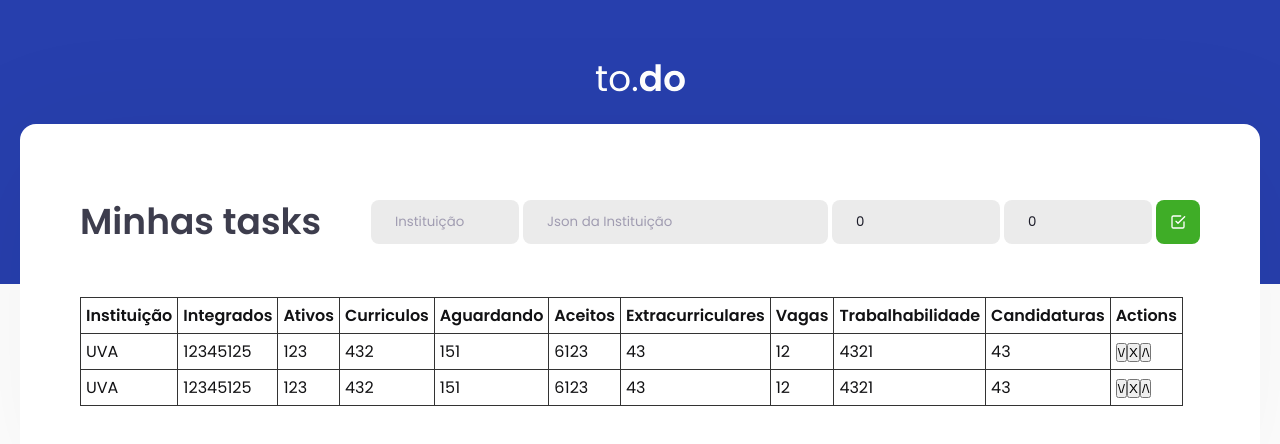
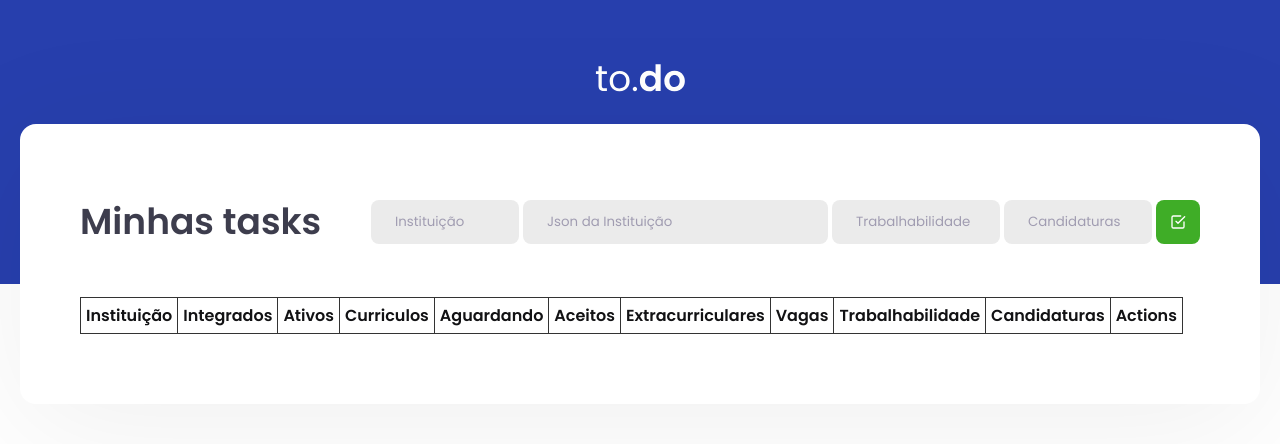
Before and after one commit to dekopossas/firstchallenge, a React app: page / in a window 1280 px wide. Shown: the top 444 px of the page. Built offline with nearby package versions, Linux system fonts and the light colour scheme.

Commit message:
aparentemente funcionando

```diff
--- a/src/components/TaskList.tsx
+++ b/src/components/TaskList.tsx
@@ -22,11 +22,14 @@ export function TaskList() {
   const [lines, setLines] = useState<Line[]>([]);
   const [institutName, setInstitutName] = useState('');
   const [institutJson, setInstitutJson] = useState('');
-  const [workabilityInput, setWorkabilityInput] = useState('0');
-  const [institutSeed, setInstitutSeed] = useState('0');
+  const [workabilityInput, setWorkabilityInput] = useState('');
+  const [institutSeed, setInstitutSeed] = useState('');
 
   function handleCreateNew() {
     // Crie uma nova task com um id random, não permita criar caso o título seja vazio.
+
+    if (!institutJson) return;
+
     const data = JSON.parse(institutJson);
 
     const newLine = {
@@ -53,6 +56,8 @@ export function TaskList() {
     setWorkabilityInput('');
     setInstitutSeed('');
   }
+
+  console.log(lines);
 
   function handleRemoveLine(id: number) {
     // Remova uma task da listagem pelo ID
@@ -114,41 +119,25 @@ export function TaskList() {
             <th>Candidaturas</th>
             <th>Actions</th>
           </tr>
-          {/* {instituteTable.map((institute) => {})} */}
-          <tr>
-            <td>UVA</td>
-            <td>12345125</td>
-            <td>123</td>
-            <td>432</td>
-            <td>151</td>
-            <td>6123</td>
-            <td>43</td>
-            <td>12</td>
-            <td>4321</td>
-            <td>43</td>
-            <td>
-              <button> \/ </button>
-              <button> X </button>
-              <button> /\ </button>
-            </td>
-          </tr>
-          <tr>
-            <td>UVA</td>
-            <td>12345125</td>
-            <td>123</td>
-            <td>432</td>
-            <td>151</td>
-            <td>6123</td>
-            <td>43</td>
-            <td>12</td>
-            <td>4321</td>
-            <td>43</td>
-            <td>
-              <button> \/ </button>
-              <button> X </button>
-              <button> /\ </button>
-            </td>
-          </tr>
+          {lines.map((line) => {
+            <tr key={line.id}>
+              <td>{line.name}</td>
+              <td>{line.integrated}</td>
+              <td>{line.actived}</td>
+              <td>{line.curriculum}</td>
+              <td>{line.waiting}</td>
+              <td>{line.accepted}</td>
+              <td>{line.extracurriculars}</td>
+              <td>{line.vacant}</td>
+              <td>{line.workability}</td>
+              <td>{line.candidacy}</td>
+              <td>
+                <button> \/ </button>
+                <button onClick={() => handleRemoveLine(line.id)}> X </button>
+                <button> /\ </button>
+              </td>
+            </tr>;
+          })}
         </table>
       </main>
     </section>
```
